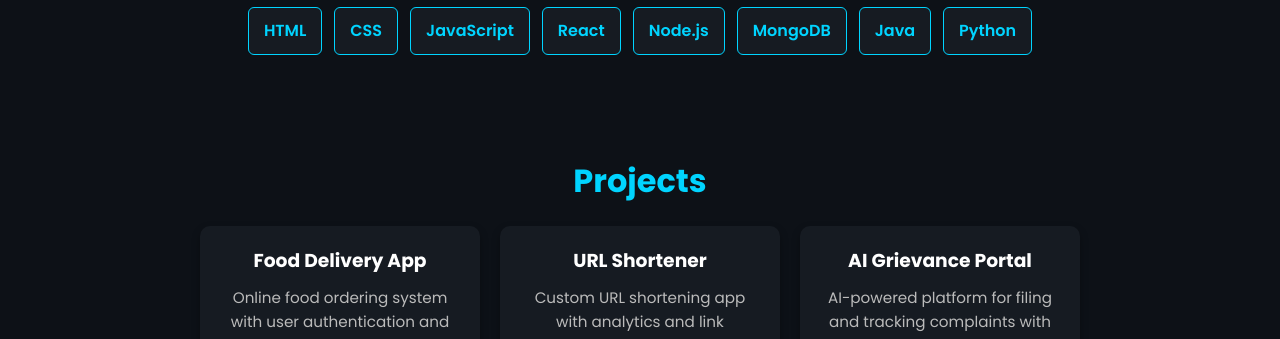
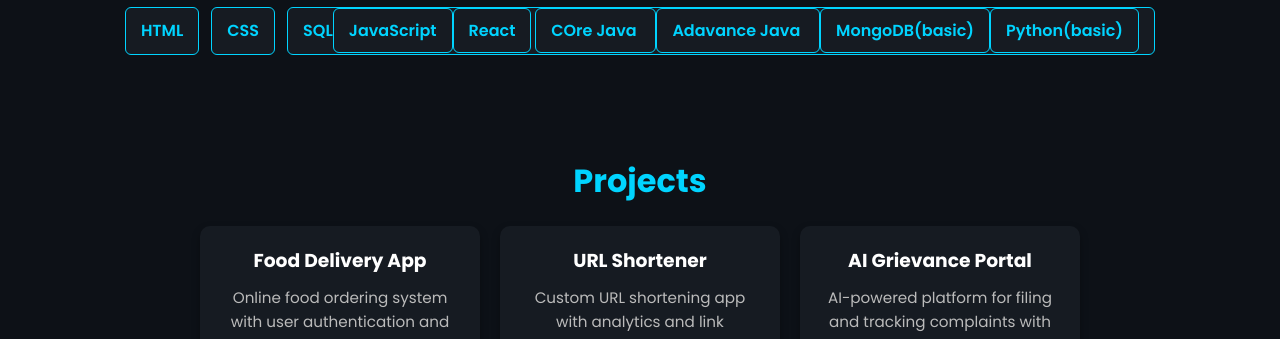
Before and after one commit to sanketsuresh/portfolio, a plain HTML site: page index.html in a window 1280 px wide. Shown: the part 761-1100 px from the top of the page. Drawn offline with Linux system fonts and the light colour scheme.

Commit message:
index.html

```diff
--- a/index.html
+++ b/index.html
@@ -41,8 +41,8 @@
   <section id="skills" class="section">
     <h2>Skills</h2>
     <div class="skills">
-      <span>HTML</span><span>CSS</span><span>JavaScript</span><span>React</span>
-      <span>Node.js</span><span>MongoDB</span><span>Java</span><span>Python</span>
+      <span>HTML</span><span>CSS</span><span>SQL<span>JavaScript</span><span>React</span>
+      <span>COre Java </span><span>Adavance Java </span><span>MongoDB(basic)</span><span>Python(basic)</span>
     </div>
   </section>
 
```
